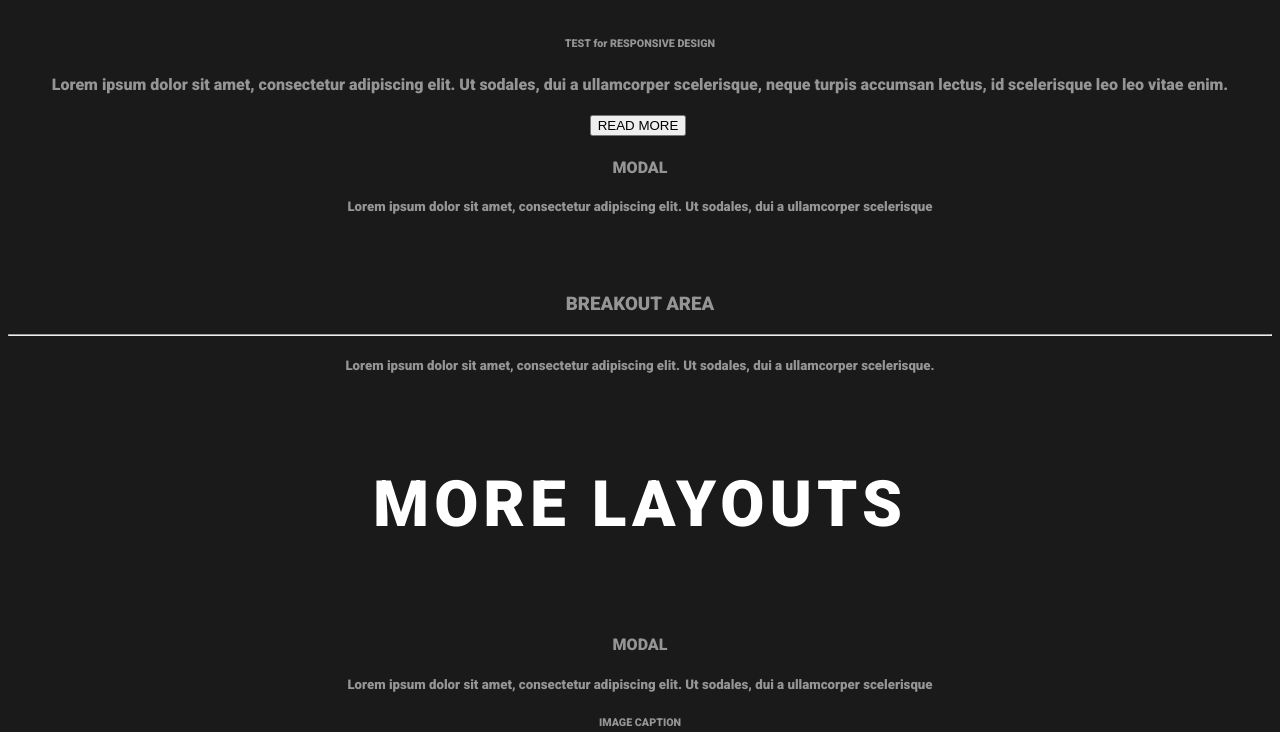
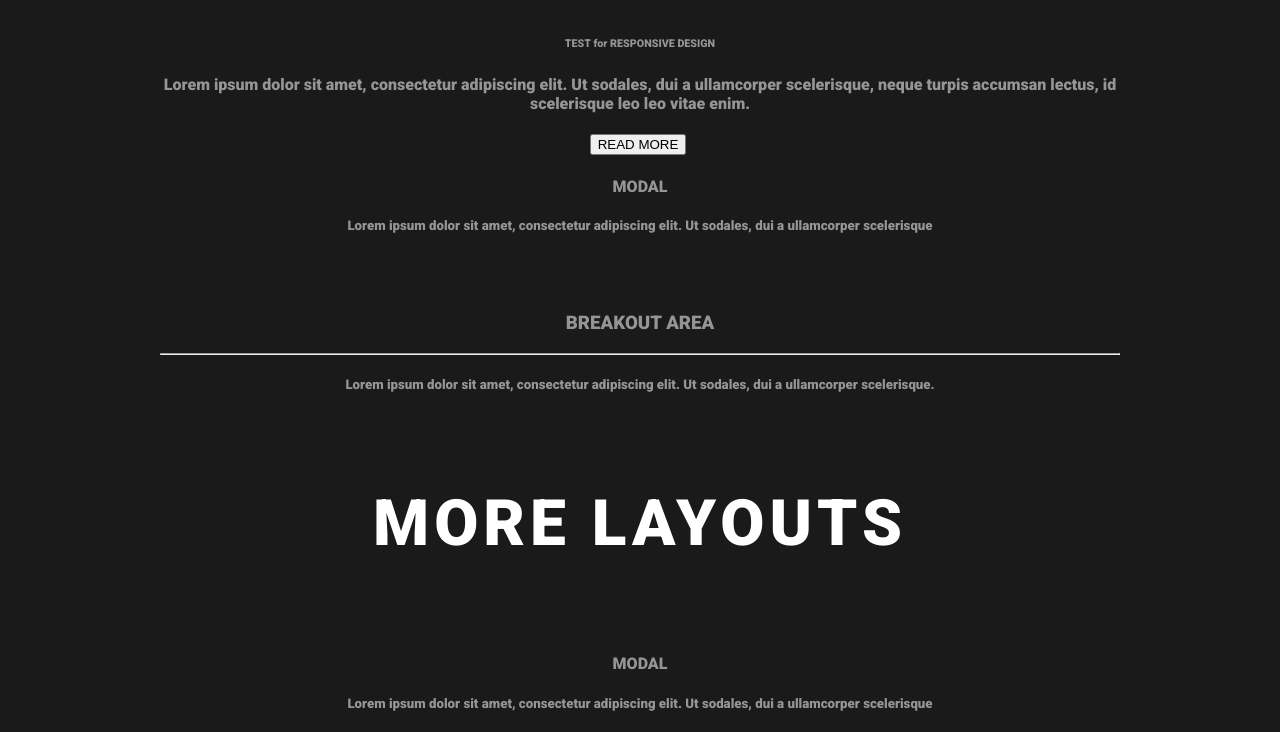
Before and after one commit to abuuzayr/amiculum, a website: page src/index.html in a window 1280 px wide. Shown: the part 309-1041 px from the top of the page. Drawn offline with nearby package versions, Linux system fonts and the light colour scheme; files that its build step writes are made by us from their sources.

Commit message:
add width to main content

```diff
--- a/src/styles/styles.scss
+++ b/src/styles/styles.scss
@@ -26,3 +26,9 @@ h1 {
     letter-spacing: 5px;
     font-size: 4em;
 }
+
+// Main content section
+
+main {
+    width: 960px;
+}
```
